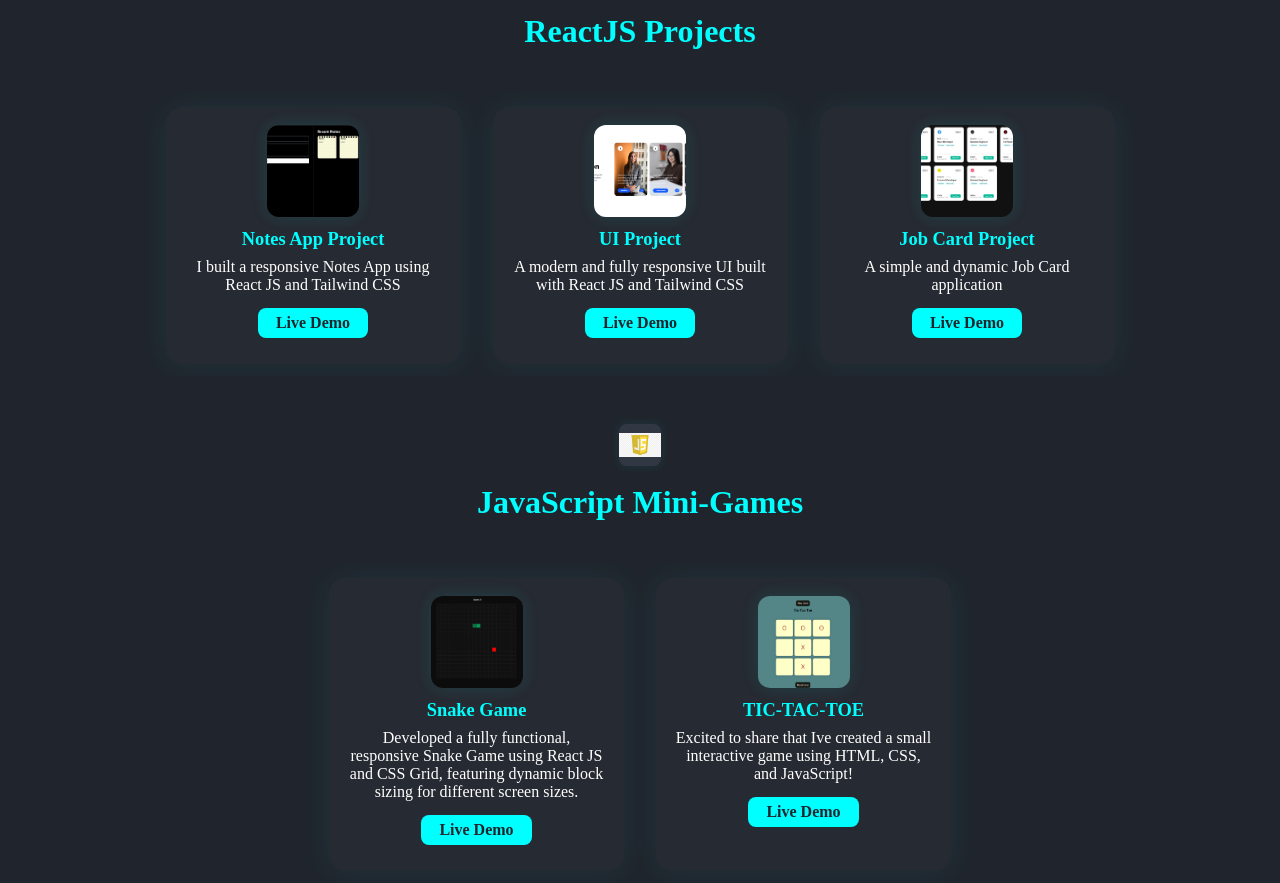
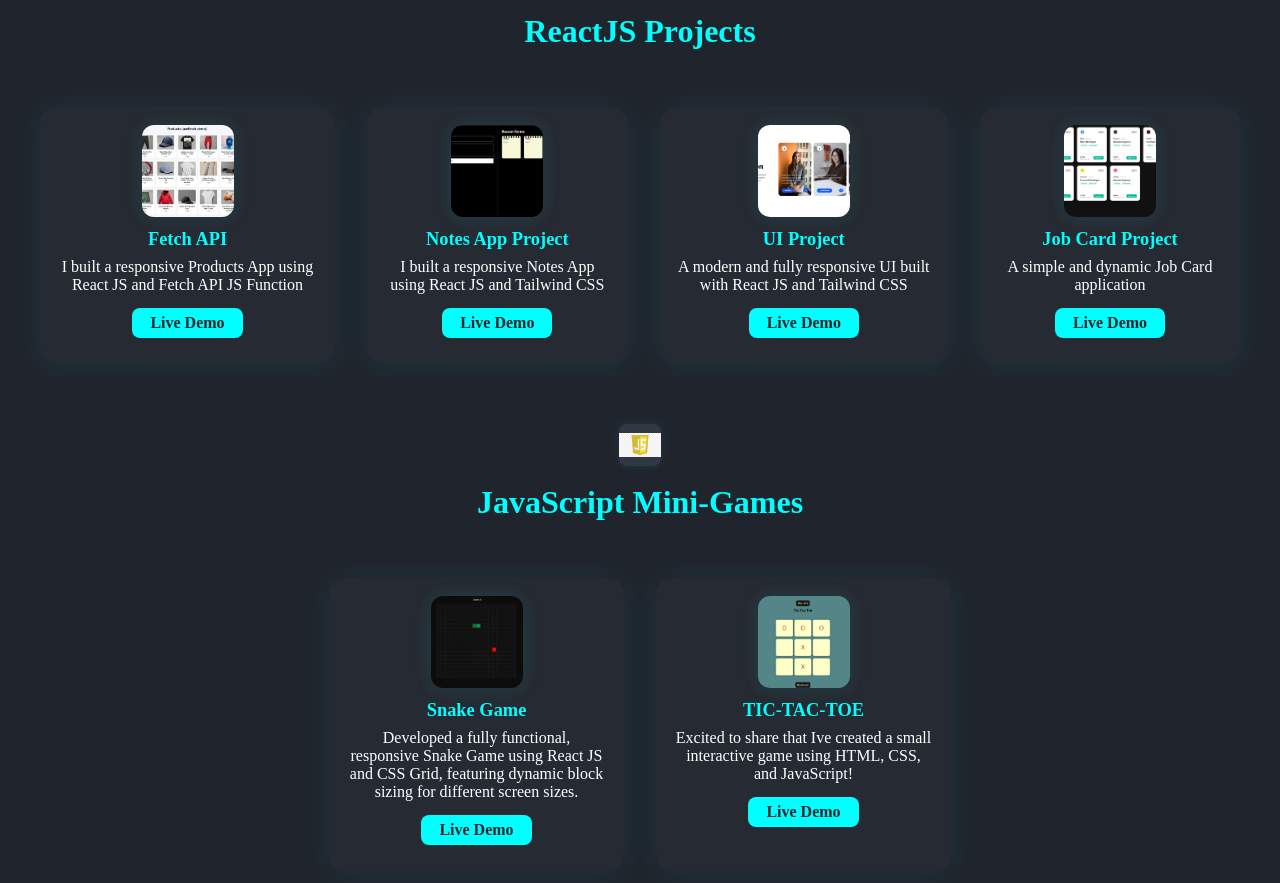
Before and after one commit to thafshan/Portfolio, a React (Vite) app: page / in a window 1280 px wide. Shown: the part 820-1703 px from the top of the page. Built offline with nearby package versions, Linux system fonts and the light colour scheme.

Commit message:
new proj added

```diff
--- a/src/Projects.jsx
+++ b/src/Projects.jsx
@@ -21,6 +21,12 @@ const Projects = () => {
   // Your arrays...
   const reactProjectsArray = [
   {
+    image: '/images/Fetch.png',
+    name: 'Fetch API ',
+    description: 'I built a responsive Products App using React JS and Fetch API JS Function',
+    liveLink: 'https://assisment-5.netlify.app/'
+  },
+    {
     image: '/images/notes-app.png',
     name: 'Notes App Project',
     description: 'I built a responsive Notes App using React JS and Tailwind CSS',
```
Also changed, not shown: public/images/Fetch.png (added).
